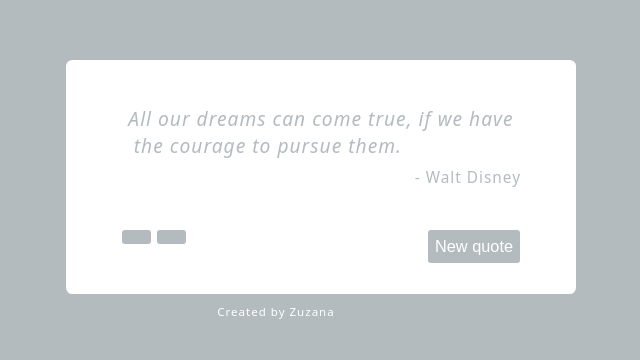
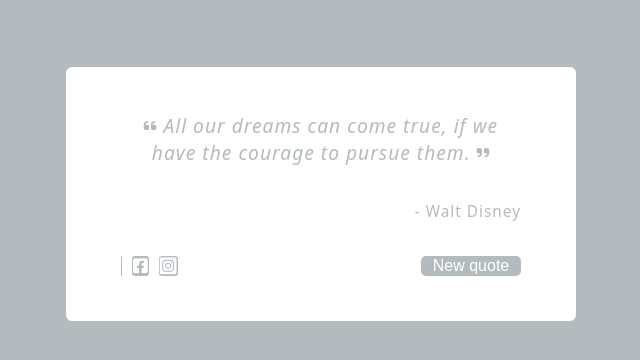
Before and after one commit to suz91ka/random-quote-machine, a React (Create React App) app: page / in a window 1280 px wide. Shown: the part 206-566 px from the top of the page, without its empty margins (319-959 px from the left). Built offline with nearby package versions, Linux system fonts and the light colour scheme.

Commit message:
footer styles

```diff
--- a/public/index.html
+++ b/public/index.html
@@ -3,6 +3,7 @@
     <head>
         <meta charset="UTF-8" />
         <meta name="viewport" content="width=device-width, initial-scale=1.0" />
+        <link rel="stylesheet" href="https://cdnjs.cloudflare.com/ajax/libs/font-awesome/6.4.2/css/all.min.css">
         <title>Random Quote Machine</title>
     </head>
     <body>
--- a/src/App.js
+++ b/src/App.js
@@ -92,31 +92,34 @@
   // render output
   render() {
     return (
-  <div id="quote-box" style= {{backgroundColor: this.state.color}}>
+  <div className="quote-box" id="quote-box" style= {{backgroundColor: this.state.color}}>
     <div>
-      <div id="wrapper">
+      <div className="wrapper" id="wrapper">
         <section id="text" style= {{color: this.state.color}}>
-          <cite><i class="fa fa-quote-left" aria-hidden="true"></i> {this.state.quote} <i class="fa fa-quote-right" aria-hidden="true"></i></cite>
+          <cite><i className="fa fa-quote-left fa-xs" aria-hidden="true"></i> {this.state.quote} <i class="fa fa-quote-right fa-xs" aria-hidden="true"></i></cite>
           <p id="author"><span>- </span> {this.state.author}</p>
-
-
         </section>
 
-        <div id="nav-bar">
-          <a class="btn buttons" style= {{backgroundColor: this.state.color}} href="twitter.com/intent/tweet" title="Share this quote on Twitter" target="_top">
-            <i class="fa fa-twitter"></i>
-          </a>
+        <div className="footer" id="footer">
+          <div className="footer-content" id="footer-content">
+            <a className="social-media-icons" style= {{backgroundColor: this.state.color}} href="x.com/intent/tweet" title="Share this quote on Twitter" target="_top">
+            <i className="fa-brands fa-x-twitter"></i>
+            </a>
 
-          <a class="btn buttons" style= {{backgroundColor: this.state.color}} href="facebook.com/intent/facebook" title="Post this quote on Facebook" target="blank">
-            <i class="fa fa-facebook"></i>
-          </a>
+            <a className="social-media-icons" style= {{backgroundColor: this.state.color}} href="facebook.com/intent/facebook" title="Post this quote on Facebook" target="blank">
+            <i className="fab fa-facebook-square fa-sm"></i>
+            </a>
 
-          <button class="button btn" style= {{backgroundColor: this.state.color}} id="newQuote" onClick={() => { this.generateRandom() }} type="submit">
+            <a className="social-media-icons" style= {{backgroundColor: this.state.color}} href="instagram.com/intent/instagram" title="Post this quote on Instagram" target="blank">
+            <i className="fa-brands fa-square-instagram"></i>
+           </a>
+
+            <button className="quote-button" style= {{backgroundColor: this.state.color}} id="newQuote" onClick={() => { this.generateRandom() }} type="submit">
             New quote
-          </button>
+            </button>
+          </div>
         </div>
       </div>
-        <footer>Created by Zuzana</footer>
       </div>
   </div>
     )
--- a/src/styles.css
+++ b/src/styles.css
@@ -23,44 +23,53 @@
     width: 400px;
   }
 
-  #author{
+  .cite i {
+    line-height: 1.8em;
+  }
+
+  #author {
     float:right;
     font-size: 0.8em;
     padding-top: 20px;
   }
-  #nav-bar{
-      border: none;
-      border-radius: 3px;
-      outline: none;
-      font-size: 0.85em;
-      padding: 20px 0px;
-      margin-top: 50px;
-      opacity: 1;
+
+  .footer {
+    position: sticky;
+    border: none;
+    outline: none;
+    padding-top: 20px;
+    margin-top: 70px;
+    opacity: 1;
+    width: 100%;
+    bottom: 0;
   }
-  .button{
-    float: right;
-    font-size: 1em;
+
+  .footer-content {
+    display: flex;
+    flex-direction: row;
   }
-  .btn{
+
+  .footer-content .social-media-icons {
+    float: left;
+    margin-right: 10px;
+    font-size: 1.0em;
+    display: flex;
+    justify-content: center;
+
+    align-items: center;
+    color: white;
+    text-decoration: none;
+    border-radius: 3px;
+    line-height: normal;
+    padding-left: 1px;
+  }
+
+  .footer-content .quote-button {
+    margin-left: auto;
+    width: 100px;
+    color: white;
+    font-size: 16px;
     cursor: pointer;
-    display: inline-block;
-    padding: 7px;
-    margin: 1px;
-    border: white;
-    border-radius: 3px;
-    min-width: 15px;
-    text-align:center;
-    color: white;
+    border: none;
+    border-radius: 5px;
   }
-  .buttons {
-    float: left;
-    margin-right: 5px
-  }
-  footer{
-    display:block;
-    width:400px;
-    text-align:center;
-    margin: 10px;
-    font-size: 0.6em;
-    color: white;
-  }
```
